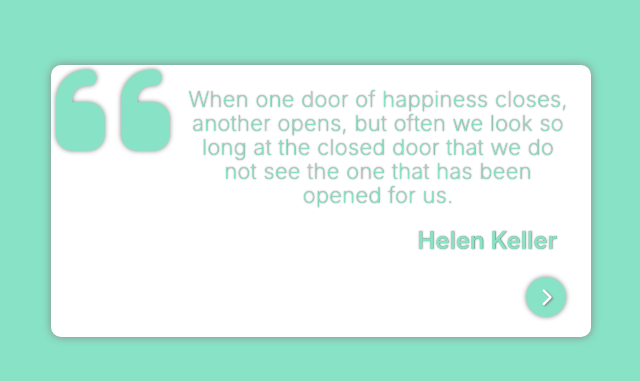
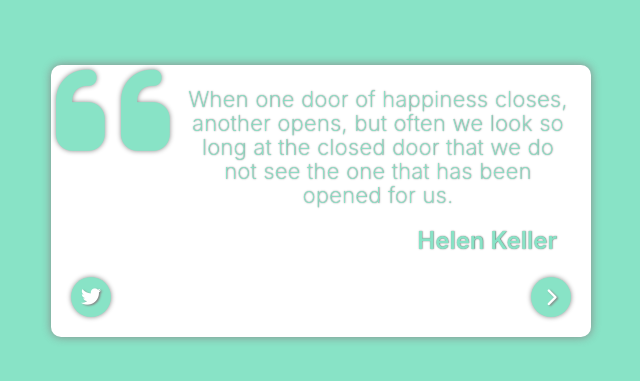
Before and after one commit to CandeCabrera/random-quotes-react, a React (Vite) app: page / in a window 1280 px wide. Shown: the part 199-580 px from the top of the page, without its empty margins (319-959 px from the left). Built offline with nearby package versions, Linux system fonts and the light colour scheme.

Commit message:
twitter btn added

```diff
--- a/src/App.css
+++ b/src/App.css
@@ -66,11 +66,17 @@ display: flex;
   right: -100px;
 }
 
+.btnContainer{
+  width: 100%;
+  display: flex;
+  flex-direction: row-reverse;
+}
+
 .nextContainer{
+  width: 50%;
   display: flex;
   justify-content: flex-end;
   align-items: center;
-  padding-right: 5px;
 }
 
 .next{
@@ -90,6 +96,29 @@ display: flex;
 
 .next:hover{
   cursor: pointer;
+}
+
+.twitter{
+  width: 50%;
+}
+
+a{
+  text-decoration: none;
+  -webkit-appearance: none;
+  width: 40px;
+  height: 40px;
+  border-radius: 50%;
+  display: flex;
+  align-items: center;
+  justify-content: center;
+  box-shadow: 0.1px 0.1px 5px #888;
+}
+
+a > i{
+  color: white;
+  font-size: 20px;
+  display: flex;
+  text-shadow: 1.5px 0.5px 2px #888;
 }
 
 @media(max-width: 620px){
--- a/src/App.jsx
+++ b/src/App.jsx
@@ -4,6 +4,7 @@ import './App.css'
 import quotes from './quotes.json'
 import QuoteBox from './components/QuoteBox'
 import NextBtn from './components/NextBtn'
+import Twitter from './components/Twitter'
 
 function App() {
 
@@ -28,9 +29,17 @@ function App() {
         author={quotes[index].author}
         color={colors[indexColor]}/>
 
-        <NextBtn
-        goNext={nextQuote}
-        color={colors[indexColor]}/>
+        <div className="btnContainer">
+          <NextBtn
+          goNext={nextQuote}
+          color={colors[indexColor]}/>
+
+          <Twitter
+          quote={quotes[index].quote}
+          author={quotes[index].author}
+          color={colors[indexColor]}/>
+        </div>
+
 
       </div>
 
--- /dev/null
+++ b/src/components/Twitter.jsx
@@ -0,0 +1,14 @@
+import React from 'react';
+
+const Twitter = ({ quote, author, color } ) => {
+
+    return (
+        <div className='twitter'>
+             <a style={{background: color}} href={`https://twitter.com/intent/tweet?text=${quote}%20Wrote%20by%20${author} `} target="BLANK" class="btn glass-btn"><i class="fab fa-twitter" aria-hidden="true"></i></a>
+        </div>
+
+
+    );
+};
+
+export default Twitter;
```
